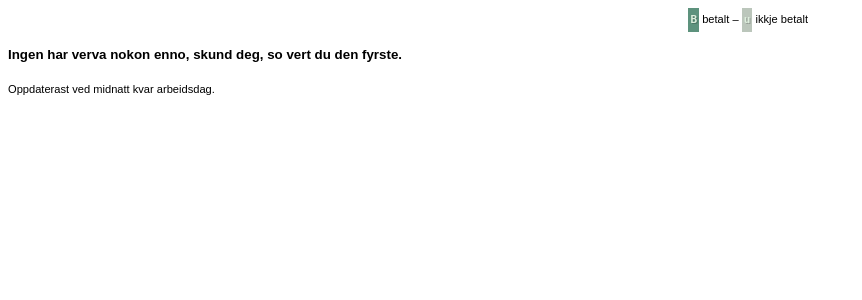
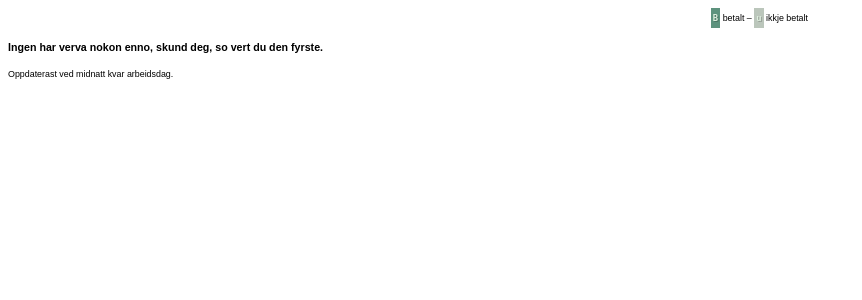
Before and after one commit to odinho/medlemssys, a Django app: template templates/statistikk/vervetopp-embed.html in a window 1280 px wide. Shown: the top 300 px of the page, without its empty margins (0-862 px from the left). Run offline with Django 3.2, Linux system fonts and the light colour scheme; the template is opened without the code that fills it, so the values that code supplies are empty.

Commit message:
vervetopp-embed med betre plassbruk

```diff
--- a/templates/statistikk/vervetopp-embed.html
+++ b/templates/statistikk/vervetopp-embed.html
@@ -3,11 +3,13 @@
 <title>Vervetopp</title>
 
 <style type=text/css>
-    body { font-family: "Arial", "Helvetica", sans-serif; line-height: 1.5em; font-size: 10pt; max-width: 800px; }
+    body { font-family: "Arial", "Helvetica", sans-serif; line-height: 1.5em; font-size: 8pt; max-width: 800px; }
     .info { text-align: right; padding: 0; margin: 0; }
     .betalt, .ubetalt { padding: 2px; font-family: monospace; font-weight: bold; color: #ded; display: inline-block; margin: 0; text-shadow: 1px 1px 0 rgba(0,0,0,0.2); }
     .betalt { background-color: #5D927D; }
     .ubetalt { background-color: #bbc6bb; }
+
+    tr:nth-child(even) { background-color: #f6f6f6; }
 </style>
 
 <p class=info><small><span class=betalt>B</span> betalt &ndash; <span class=ubetalt>u</span> ikkje betalt</small></p>
@@ -16,6 +18,7 @@
 <p><strong>Ingen har verva nokon enno, skund deg, so vert du den fyrste.</strong></p>
 {% else %}
 <table><thead><tr><th>Vervar <th>Vervingar</tr></thead>
+    <colgroup><col style="width: 40%"></colgroup>
     <tbody>
     {% for o in objects %}
         <tr><td>{{ o }} <td>{% spaceless %}
```
